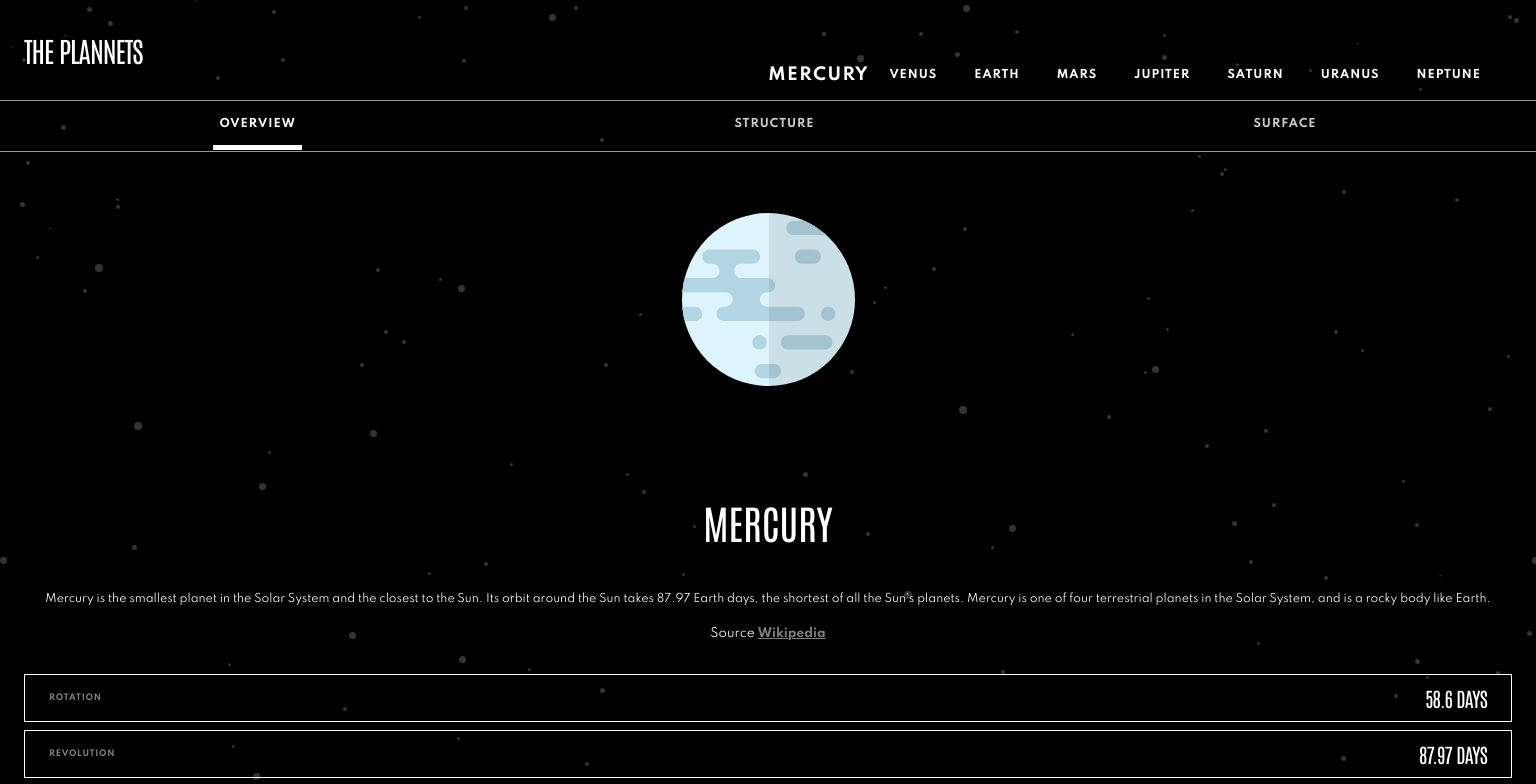
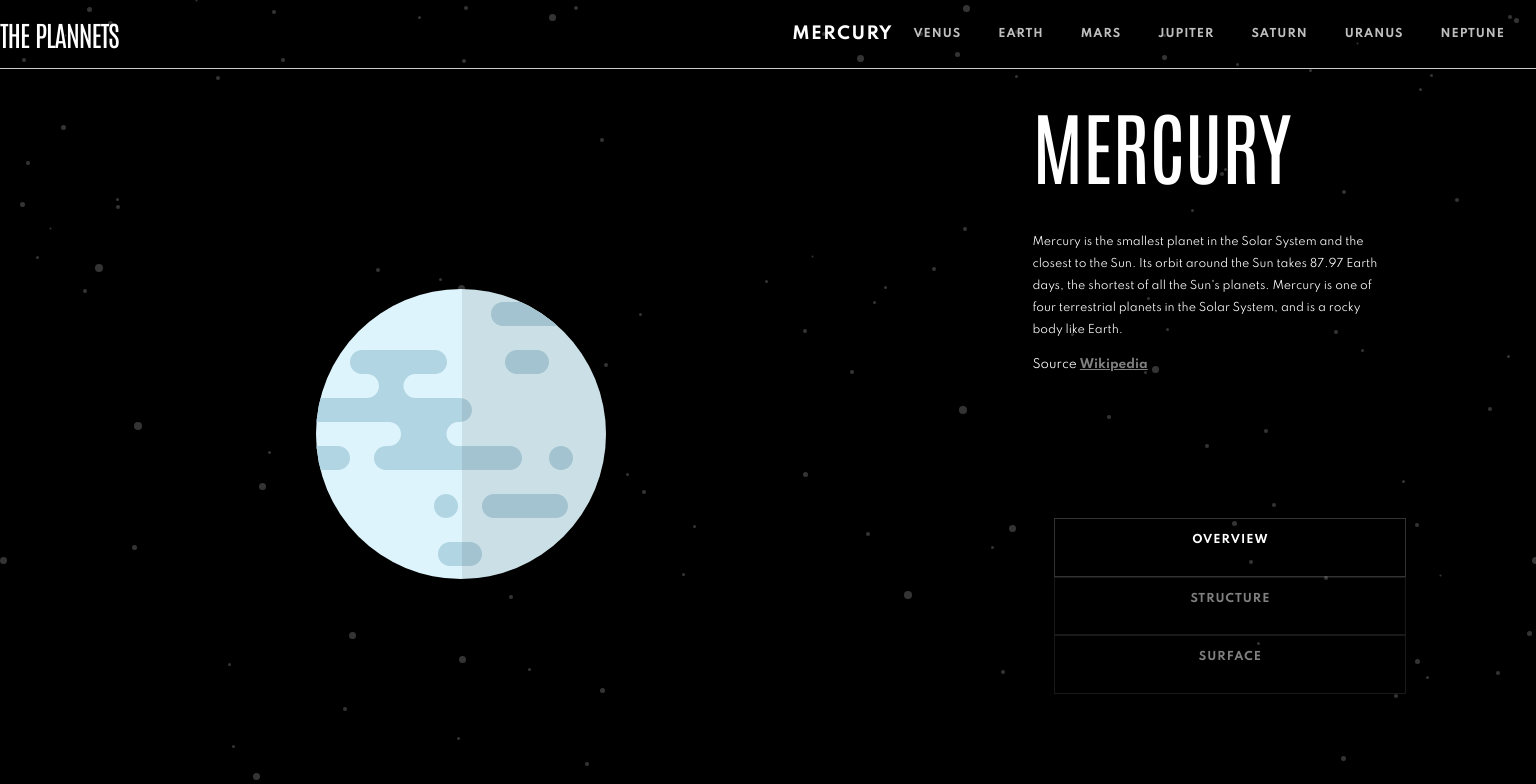
Before and after one commit to karolkawski/React_planets_facts, a React (Create React App) app: page / in a window 1536 px wide. Shown: the top 784 px of the page. Built offline with nearby package versions, Linux system fonts and the light colour scheme.

Commit message:
[update] border-colors, fonts

```diff
--- a/src/components/organisms/Preview.js
+++ b/src/components/organisms/Preview.js
@@ -13,7 +13,7 @@ export function Preview({planetId, infoId}) {
             url = planetImages.internal;
             break;
         case 2:
-            url = planetImages.geology;
+            url = planetImages.planet;
             break;
         default:
             url = planetImages.planet;
@@ -23,9 +23,13 @@ export function Preview({planetId, infoId}) {
     }
         return (
             <div className="Preview">
-                <figure>
-                    <img src={url} alt="Eartch"/>
+                <figure className="Preview__Image Preview__Image--First">
+                    <img src={url} alt=""/>
+
                 </figure>
+                {
+                    infoId === 2 ?  <figure className="Preview__Image Preview__Image--Second"><img src={planetImages.geology}/></figure> : ``
+                }
             </div>
         )
 
--- a/src/styles/components/molecues/details-row.scss
+++ b/src/styles/components/molecues/details-row.scss
@@ -1,7 +1,7 @@
 .Details__Row {
     height: 48px;
     mix-blend-mode: normal;
-    border: 1px solid #FFFFFF;
+    border: 1px solid rgba(255,255,255,0.2);
     box-sizing: border-box;
     margin-bottom: 8px;
     display: flex;
--- a/src/styles/components/organisms/description.scss
+++ b/src/styles/components/organisms/description.scss
@@ -49,3 +49,54 @@
         }
     }
 }
+
+
+@media (min-width: 768px) {
+    .Description {
+        grid-column-start: 1;
+        grid-column-end: 2;
+        grid-row-start: 2;
+        grid-row-end: 3;
+
+        &__Title {
+            p {
+                margin: 24px 0px;
+
+            }
+        }
+
+        &__Title, &__Text, &__Source {
+            text-align: left;
+        }
+    }
+}
+@media (min-width: 1440px) {
+    .Description {
+        grid-column-start: 2;
+        grid-column-end: 2;
+        grid-row-start: 1;
+        grid-row-end: 3;
+        width: 100%;
+        padding: 0;
+        display: flex;
+        flex-direction: column;
+        align-items: end;
+        &__Title {
+            font-family: Antonio;
+            font-style: normal;
+            font-weight: normal;
+            font-size: 80px;
+            line-height: 104px;
+
+            /* identical to box height */
+            text-transform: uppercase;
+
+            color: #FFFFFF;
+        }
+
+        &__Title, &__Text, &__Source {
+            width: 350px;
+        }
+
+    }
+}
--- a/src/styles/components/organisms/details.scss
+++ b/src/styles/components/organisms/details.scss
@@ -4,3 +4,71 @@
     padding: 0px 24px;
     display: block;
 }
+
+@media (min-width: 768px) {
+    .Details {
+        grid-column-start: 1;
+        grid-column-end: 3;
+        grid-row-start: 3;
+        grid-row-end: 3;
+        display: flex;
+        justify-content: space-between;
+        align-content: center;
+
+        &__Row {
+            flex-direction: column;
+            width: 164px;
+            height: 88px;
+            .S, .M {
+                text-align: left;
+                width: 100%;
+            }
+        }
+    }
+}
+
+@media (min-width: 1440px) {
+    .Details {
+        padding: 0;
+        margin-top: 87px;
+
+        &__Row {
+            flex-direction: column;
+            width: 255px;
+            height: 128px;
+            padding: 20px;
+            .S {
+                margin: 0;
+                font-family: Spartan;
+                font-style: normal;
+                font-weight: bold;
+                font-size: 11px;
+                line-height: 25px;
+
+                /* identical to box height, or 227% */
+                letter-spacing: 1px;
+                text-transform: uppercase;
+
+                color: #FFFFFF;
+
+                mix-blend-mode: normal;
+                opacity: 0.5;
+            }
+            .M {
+                margin: 0;
+
+                font-family: Antonio;
+                font-style: normal;
+                font-weight: normal;
+                font-size: 40px;
+                line-height: 52px;
+
+                /* identical to box height */
+                letter-spacing: -1.5px;
+                text-transform: uppercase;
+
+                color: #FFFFFF;
+            }
+        }
+    }
+}
--- a/src/styles/components/organisms/menu.scss
+++ b/src/styles/components/organisms/menu.scss
@@ -5,8 +5,9 @@
     align-items: center;
     height: 50px;
     user-select: none;
-    border-top: 1px solid #979797;
-    border-bottom: 1px solid #979797;
+    border-top: 1px solid rgba(255,255,255,0.2);
+    border-bottom: 1px solid rgba(255,255,255,0.2);
+    padding: 0px 24px;
     // height: 46px;
 
     &__Tab {
@@ -15,7 +16,8 @@
         font-weight: bold;
         font-size: 9px;
         line-height: 28px;
-        opacity: 0.8;
+        opacity: 0.5;
+        flex: 1;
         /* identical to box height */
 
         text-align: center;
@@ -55,3 +57,49 @@
 
     }
 }
+
+@media (min-width: 768px) {
+    .Menu {
+        grid-column-start: 2;
+        grid-column-end: 2;
+        grid-row-start: 2;
+        grid-row-end: 3;
+        flex-direction: column;
+        align-items: flex-end;
+
+        height: auto;
+        border: none;
+        height: 152px;
+        margin-top: 80px;
+
+        &__Tab {
+            width: 291px;
+            border: 1px solid rgba(255,255,255,0.2);
+            &:hover {
+
+                border-bottom: 1px solid rgba(255,255,255,0.2);
+
+                &--Active {
+                    border-bottom: 1px solid rgba(255,255,255,0.2);
+
+                }
+            }
+        }
+    }
+}
+
+
+@media (min-width: 1440px) {
+    .Menu {
+        grid-column-start: 2;
+        grid-column-end: 2;
+        grid-row-start: 2;
+        grid-row-end: 3;
+        height: 176px;
+        &__Tab {
+            width: 350px;
+            height: 48px;
+        }
+
+    }
+}
--- a/src/styles/components/organisms/preview.scss
+++ b/src/styles/components/organisms/preview.scss
@@ -4,11 +4,48 @@
     display: flex;
     justify-content: center;
     align-items: center;
-    figure {
+    position: relative;
+    &__Image {
 
         img {
             object-fit: cover;
             height: 173px;
         }
+
+        &--Second {
+            position: absolute;
+            top: 50%;
+            z-index: 1;
+        }
     }
 }
+
+@media (min-width: 768px) {
+    .Preview {
+        grid-column-start: 1;
+        grid-column-end: 3;
+        grid-row-end: 2;
+        grid-row-start: 1;
+
+        &__Image {
+            img {
+                height: 253px;
+            }
+        }
+    }
+}
+
+@media (min-width: 1440px) {
+    .Preview {
+        grid-column-start: 1;
+        grid-column-end: 2;
+        grid-row-end: 3;
+        grid-row-start: 1;
+        height: unset;
+        &__Image {
+            img {
+                height: 290px;
+            }
+        }
+    }
+}
--- a/src/styles/layout/layout.scss
+++ b/src/styles/layout/layout.scss
@@ -24,3 +24,33 @@ html {
         height: calc(100vh + 210px);
     }
 }
+
+@media (min-width: 768px) {
+    .App {
+        &__Main {
+            display: grid;
+            grid-template-columns: repeat(2, 1fr);
+            grid-template-rows: repeat(3, 1fr);
+            grid-column-gap: 0px;
+            grid-row-gap: 0px;
+            padding-top: 185px;
+            width: 80%;
+            margin: auto;
+        }
+    }
+}
+
+@media (min-width: 1440px) {
+    .App {
+        &__Main {
+            display: grid;
+            grid-template-columns: repeat(2, 1fr);
+            grid-template-rows: repeat(2, 1fr);
+            grid-column-gap: 0px;
+            grid-row-gap: 0px;
+            width: 80%;
+            margin: auto;
+            padding-top: 68px;
+        }
+    }
+}
--- a/src/styles/navigation/navigation.scss
+++ b/src/styles/navigation/navigation.scss
@@ -28,6 +28,7 @@
         }
     }
     &__Title {
+        white-space: nowrap;
         font-family: Antonio;
         font-style: normal;
         font-weight: normal;
@@ -72,11 +73,14 @@
 
         &:hover {
             transform: scale(1.5);
-            transition: all .2s ease-in-out
+            transition: all .2s ease-in-out;
+            color: #fff;
         }
         &--Selected {
             transform: scale(1.5);
-            transition: all .2s ease-in-out
+            transition: all .2s ease-in-out;
+            color: #fff !important;
+
         }
     }
 
@@ -97,15 +101,24 @@
 
 }
 
-@media (min-width: 940px) {
+@media (min-width: 768px) {
     .Navigation {
+        flex-direction: column;
+        width: 100%;
+        padding: 0;
+
         &__Menu {
             display: flex;
             flex-direction: row;
             width: auto;
+            border-bottom: 1px solid rgba(255,255,255,0.2);
+            height: 50px;
+            width: 100%;
+            justify-content: center;
         }
         &__Item {
             margin-right: 25px;
+            color: rgba(255,255,255,0.75);
         }
 
         &__Toggle {
@@ -114,3 +127,15 @@
 
     }
 }
+
+@media (min-width: 1440px) {
+    .Navigation {
+        flex-direction: row;
+        border-bottom: 1px solid #ccc;
+        &__Menu {
+            border-bottom: none;
+            justify-content: flex-end;
+
+        }
+    }
+}
```
